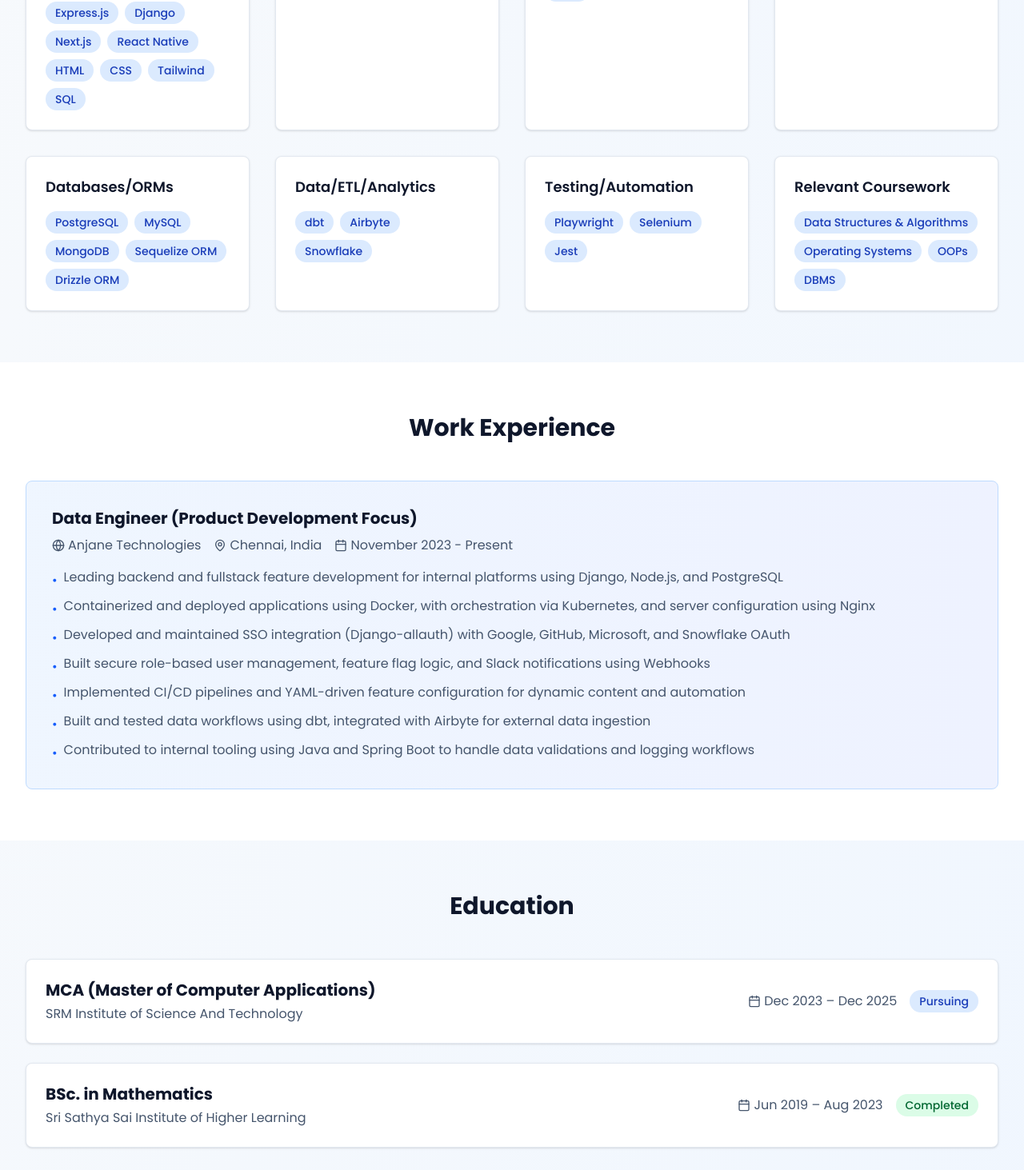
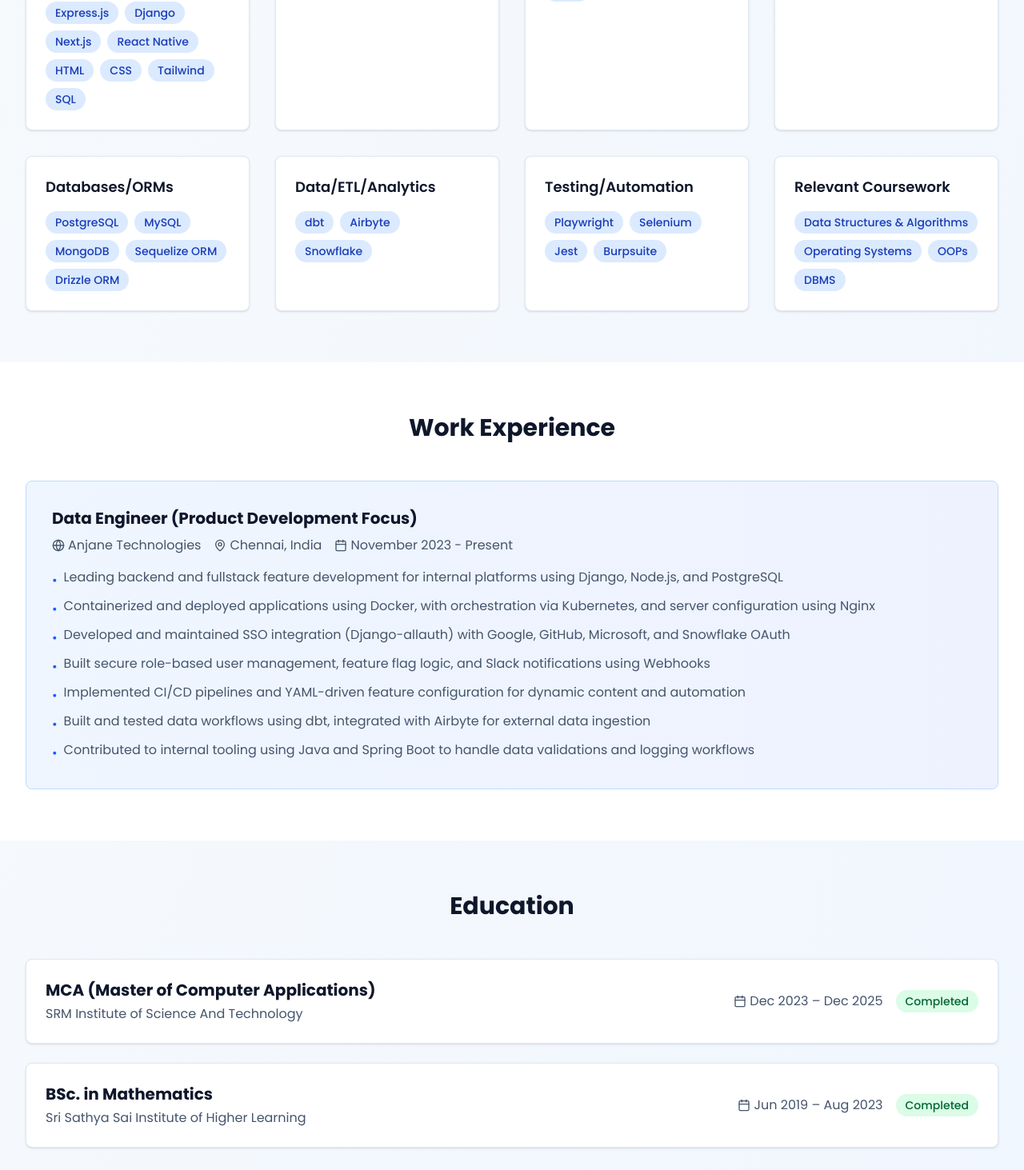
Before and after one commit to saiprasath2304/sp-portfolio, a Next.js app: page / in a window 1280 px wide. Shown: the part 1721-3184 px from the top of the page at 80% size. Built offline with nearby package versions, Linux system fonts and the light colour scheme.

Commit message:
Add Burpsuite to Testing/Automation items and update status

```diff
--- a/src/app/page.tsx
+++ b/src/app/page.tsx
@@ -43,7 +43,7 @@ export default function Home() {
     },
     {
       category: "Testing/Automation",
-      items: ["Playwright", "Selenium", "Jest"]
+      items: ["Playwright", "Selenium", "Jest", "Burpsuite"]
     },
     {
       category: "Relevant Coursework",
@@ -74,7 +74,7 @@ export default function Home() {
       degree: "MCA (Master of Computer Applications)",
       institution: "SRM Institute of Science And Technology",
       period: "Dec 2023 – Dec 2025",
-      status: "Pursuing"
+      status: "Completed"
     },
     {
       degree: "BSc. in Mathematics",
```
